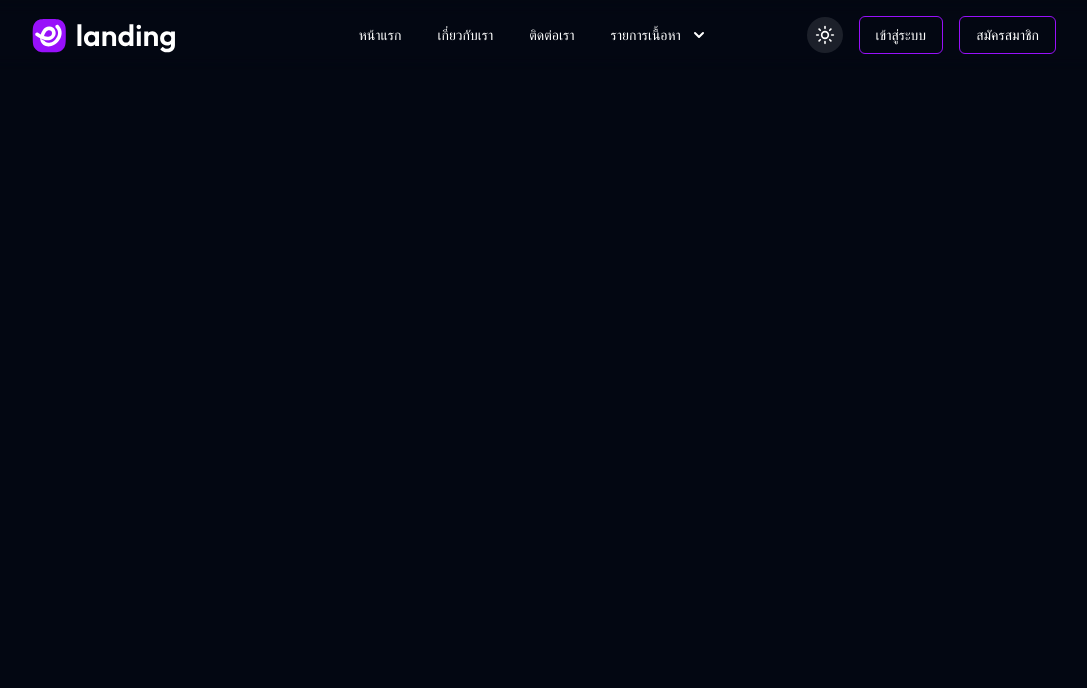
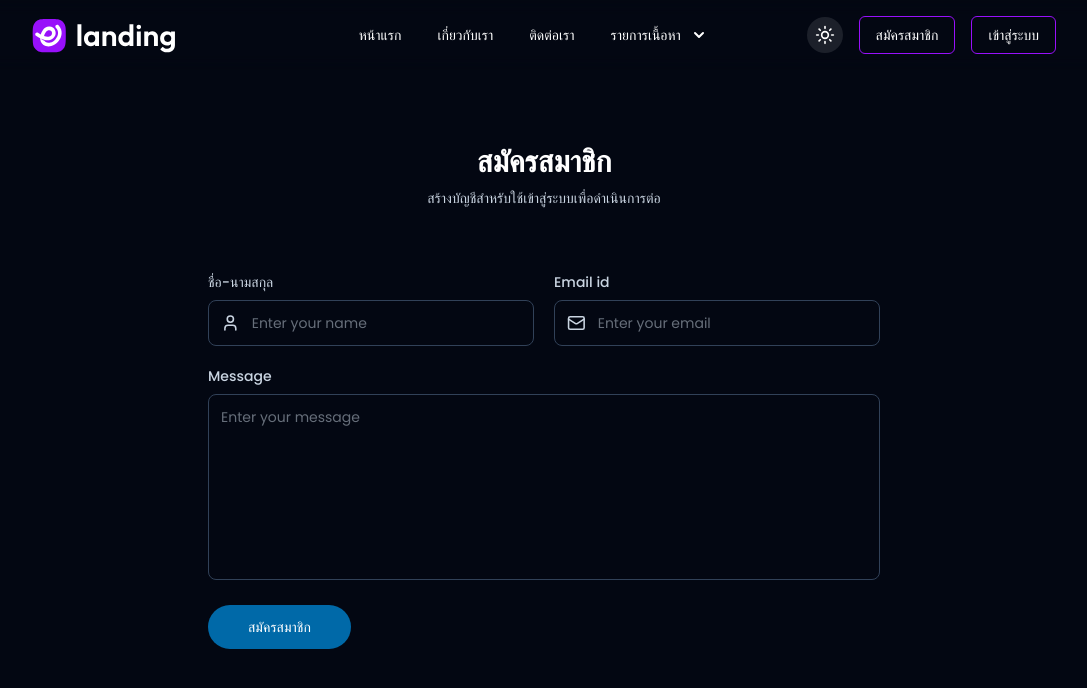
Before and after one commit to kittiumnatsomboon/Protfolio, a Next.js app: page /Register in a window 1280 px wide. Shown: the top 688 px of the page, without its empty margins (96-1183 px from the left). Built offline with nearby package versions, Linux system fonts and the light colour scheme.

Commit message:
Register เหลือจำตำแน่ง

```diff
--- a/package.json
+++ b/package.json
@@ -12,6 +12,7 @@
     "@tailwindcss/postcss": "^4.1.18",
     "lenis": "^1.3.17",
     "lucide-react": "^0.562.0",
+    "motion": "^12.26.2",
     "mysql2": "^3.16.0",
     "next": "16.1.2",
     "postcss": "^8.5.6",
--- a/src/app/(Pages)/Register/page.jsx
+++ b/src/app/(Pages)/Register/page.jsx
@@ -1,7 +1,59 @@
+'use client'
+import SectionTitle from "../../components/Section";
+import { ArrowRightIcon, MailIcon, UserIcon } from "lucide-react";
+import { motion } from "motion/react";
 export default function Register(){
     return(
         <>
+        <div className="px-4 md:px-16 lg:px-24 xl:px-32">
+            <SectionTitle text2="สมัครสมาชิก" text3="สร้างบัญชีสำหรับใช้เข้าสู่ระบบเพื่อดำเนินการต่อ" />
+            <form onSubmit={(e) => e.preventDefault()} className='grid sm:grid-cols-2 gap-3 sm:gap-5 max-w-2xl mx-auto text-slate-300 mt-16 w-full' >
+                <motion.div
+                    initial={{ y: 150, opacity: 0 }}
+                    whileInView={{ y: 0, opacity: 1 }}
+                    viewport={{ once: true }}
+                    transition={{ type: "spring", stiffness: 320, damping: 70, mass: 1 }}
+                >
+                    <p className='mb-2 font-medium'>ชื่อ-นามสกุล</p>
+                    <div className='flex items-center pl-3 rounded-lg border border-slate-700 focus-within:border-pink-500'>
+                        <UserIcon className='size-5' />
+                        <input name='name' type="text" placeholder='Enter your name' className='w-full p-3 outline-none' />
+                    </div>
+                </motion.div>
 
+                <motion.div
+                    initial={{ y: 150, opacity: 0 }}
+                    whileInView={{ y: 0, opacity: 1 }}
+                    viewport={{ once: true }}
+                    transition={{ type: "spring", stiffness: 280, damping: 70, mass: 1 }}
+                >
+                    <p className='mb-2 font-medium'>Email id</p>
+                    <div className='flex items-center pl-3 rounded-lg border border-slate-700 focus-within:border-pink-500'>
+                        <MailIcon className='size-5' />
+                        <input name='email' type="email" placeholder='Enter your email' className='w-full p-3 outline-none' />
+                    </div>
+                </motion.div>
+
+                <motion.div className='sm:col-span-2'
+                    initial={{ y: 150, opacity: 0 }}
+                    whileInView={{ y: 0, opacity: 1 }}
+                    viewport={{ once: true }}
+                    transition={{ type: "spring", stiffness: 240, damping: 70, mass: 1 }}
+                >
+                    <p className='mb-2 font-medium'>Message</p>
+                    <textarea name='message' rows={8} placeholder='Enter your message' className='focus:border-pink-500 resize-none w-full p-3 outline-none rounded-lg border border-slate-700' />
+                </motion.div>
+
+                <motion.button type='submit' className='w-max flex items-right gap-2 bg-sky-700 hover:bg-sky-700 text-white px-10 py-3 rounded-full'
+                    initial={{ y: 150, opacity: 0 }}
+                    whileInView={{ y: 0, opacity: 1 }}
+                    viewport={{ once: true }}
+                    transition={{ type: "spring", stiffness: 280, damping: 70, mass: 1 }}
+                >
+                    สมัครสมาชิก
+                </motion.button>
+            </form>
+        </div>
         </>
     )
 }
--- a/src/app/components/Navbar.jsx
+++ b/src/app/components/Navbar.jsx
@@ -101,25 +101,25 @@ export default function Navbar() {
                     </div>
                 )}
 
-                <button>
+                <Link href="/Register">
                     สมัครสมาชิก
-                </button>
-                <button>
+                </Link>
+                <Link href="/Login">
                     เข้าสู่ระบบ
-                </button>
+                </Link>
                 <button className="aspect-square size-10 p-1 items-center justify-center bg-purple-600 hover:bg-purple-700 transition text-white rounded-md flex" onClick={() => setOpenMobileMenu(false)}>
                     <XIcon />
                 </button>
             </div>
             <div className="flex items-center gap-4">
                 <ThemeToggle />
-                <button className="hidden md:block hover:bg-slate-100 dark:hover:bg-purple-950 transition px-4 py-2 border border-purple-600 rounded-md">
+                <Link href="/Register" className="hidden md:block hover:bg-slate-100 dark:hover:bg-purple-950 transition px-4 py-2 border border-purple-600 rounded-md">
+                   สมัครสมาชิก
+                </Link>
+
+                <Link href="/Login" className="hidden md:block hover:bg-slate-100 dark:hover:bg-purple-950 transition px-4 py-2 border border-purple-600 rounded-md">
                     เข้าสู่ระบบ
-                </button>
-
-                <button className="hidden md:block hover:bg-slate-100 dark:hover:bg-purple-950 transition px-4 py-2 border border-purple-600 rounded-md">
-                    สมัครสมาชิก
-                </button>
+                </Link>
 
 
                 <button onClick={() => setOpenMobileMenu(!openMobileMenu)} className="md:hidden">
--- /dev/null
+++ b/src/app/components/Section.jsx
@@ -0,0 +1,32 @@
+import { motion } from "motion/react";
+
+export default function SectionTitle({ text1, text2, text3 }) {
+    return (
+        <>
+            <motion.p className="text-center font-medium mt-28 px-10 py-2 rounded-full"
+                initial={{ y: 120, opacity: 0 }}
+                whileInView={{ y: 0, opacity: 1 }}
+                viewport={{ once: true }}
+                transition={{ type: "spring", stiffness: 320, damping: 70, mass: 1 }}
+            >
+                {text1}
+            </motion.p>
+            <motion.h3 className="text-3xl font-semibold text-center mx-auto mt-4"
+                initial={{ y: 120, opacity: 0 }}
+                whileInView={{ y: 0, opacity: 1 }}
+                viewport={{ once: true }}
+                transition={{ type: "spring", stiffness: 280, damping: 70, mass: 1 }}
+            >
+                {text2}
+            </motion.h3>
+            <motion.p className="text-slate-300 text-center mt-2 max-w-xl mx-auto"
+                initial={{ y: 120, opacity: 0 }}
+                whileInView={{ y: 0, opacity: 1 }}
+                viewport={{ once: true }}
+                transition={{ type: "spring", stiffness: 240, damping: 70, mass: 1 }}
+            >
+                {text3}
+            </motion.p>
+        </>
+    );
+}
```
Also changed, not shown: 1 other file (tests, documents, lock files or other folders).
